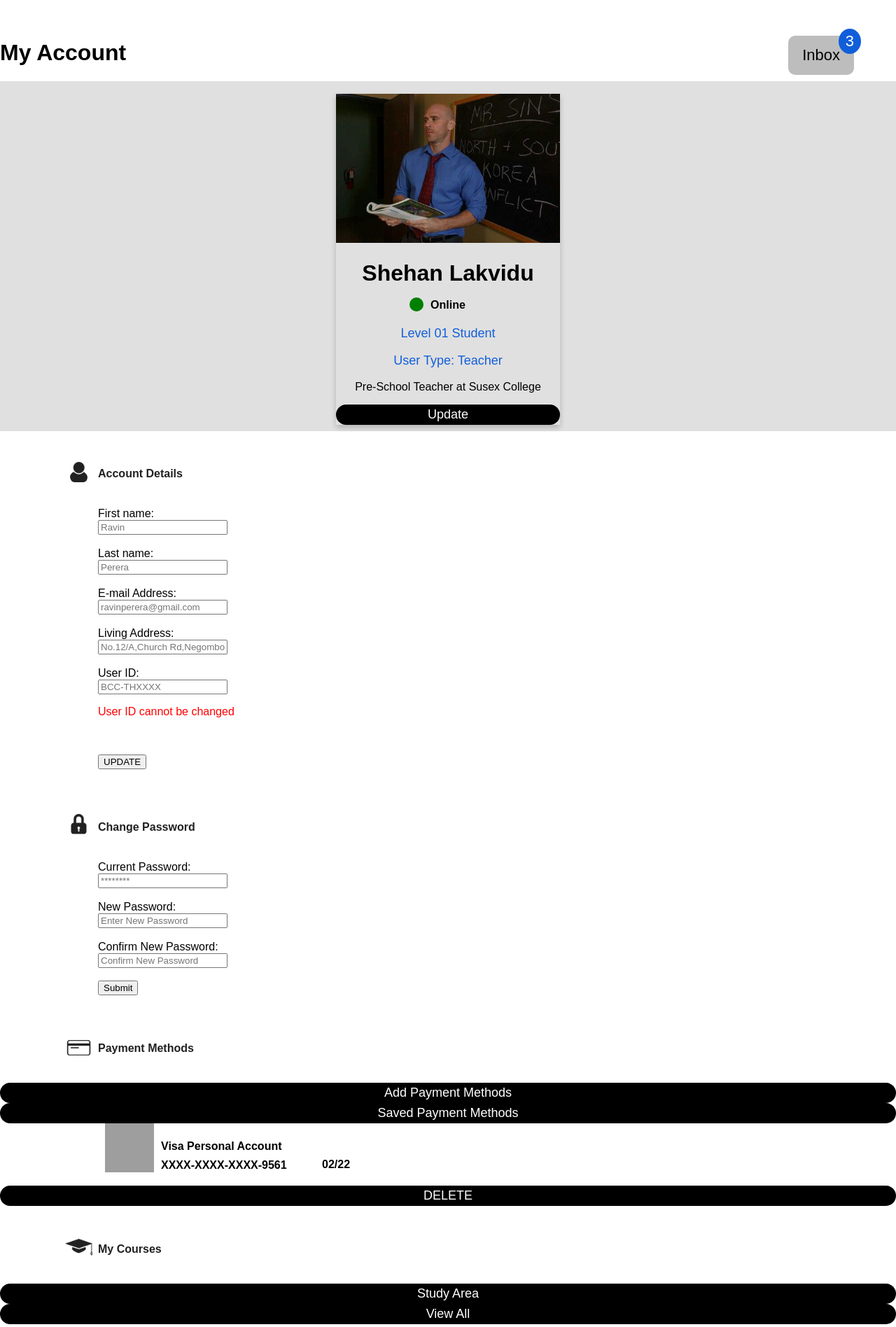
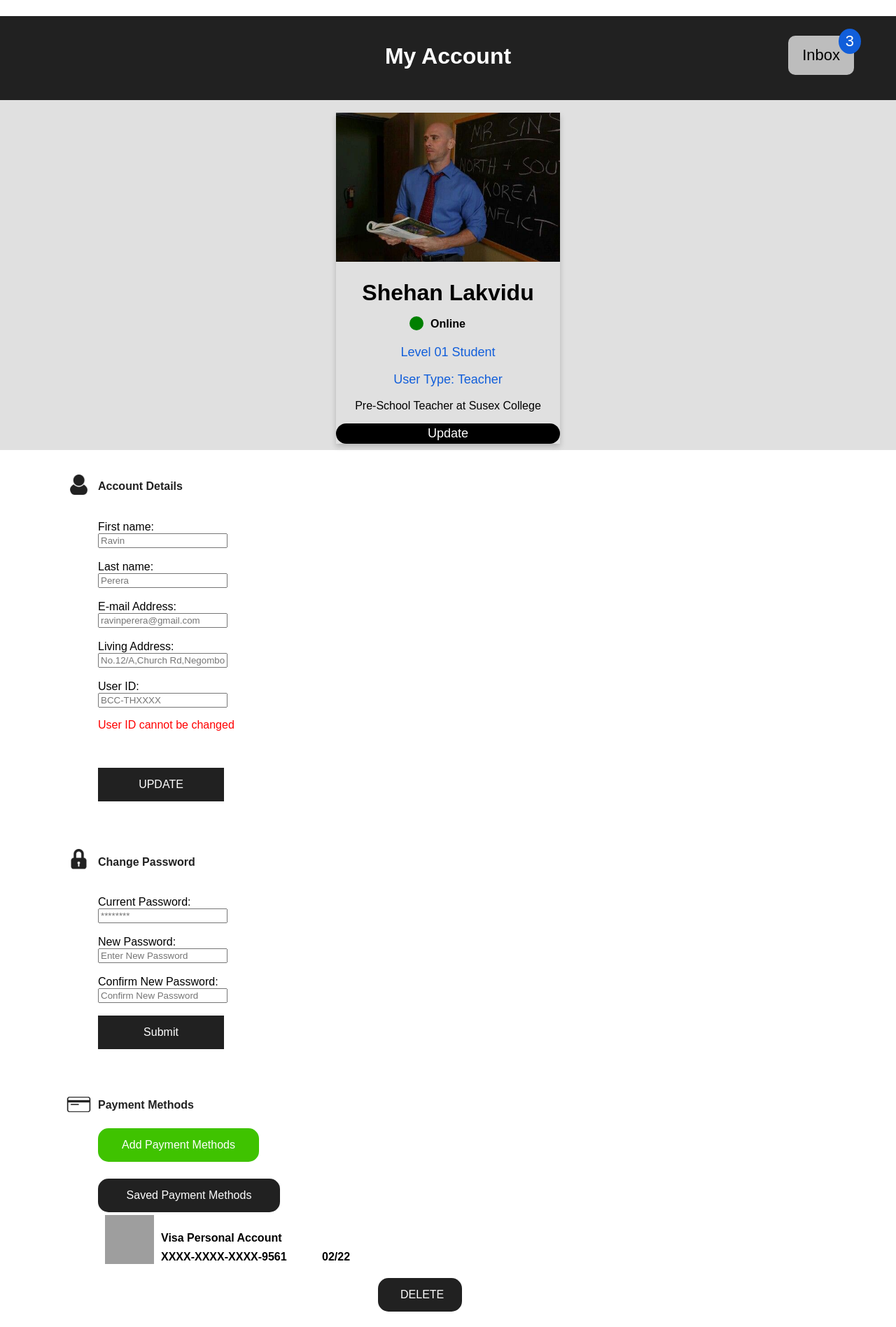
Before and after one commit to Chamaaah/SLIIT, a PHP site: page /myAccount.html in a window 1280 px wide; the page is wider, and only the part inside the window is pictured. Shown: the part 89-1985 px from the top of that part at 70% size. Run offline with PHP 8.4, Linux system fonts and the light colour scheme; grey boxes are pictures that could not be loaded.

Commit message:
Add files via upload

```diff
--- a/style/myAccount.css
+++ b/style/myAccount.css
@@ -1,3 +1,23 @@
+.Contentbanner {
+  background-color: #212121;
+  height: 120px;
+  margin-top: 5px;
+  border-radius: 0px;
+
+
+}
+
+.Contentbanner h1 {
+
+  left: 35px;
+  top: 108px;
+  text-align: center;
+  color: white;
+
+
+
+}
+
 .rec01{
     background-color: #E0E0E0;
     height: 500px;
@@ -85,3 +105,144 @@
     background-color: #115eda;
     color: white;
   }
+
+  .notificationTXT
+  {
+    color: silver;
+    float:right;
+
+    position: absolute;
+    right:40px;
+    top: 170px;
+    text-align: center;
+    border-radius: 10px;
+    padding: 15px 20px;
+  }
+
+  .buttonPayment {
+    background-color: #3fc300;
+    border: none;
+    color: white;
+    padding: 15px 32px;
+    text-align: center;
+    text-decoration: none;
+    display: inline-block;
+    font-size: 16px;
+    margin: 4px 2px;
+    cursor: pointer;
+    width: 230px;
+    margin-left: 140px;
+    margin-top: -20px;
+  }
+
+  .buttonPayment02 {
+    background-color: #212121;
+    border: none;
+    color: white;
+    padding: 15px 32px;
+    text-align: center;
+    text-decoration: none;
+    display: inline-block;
+    font-size: 16px;
+    margin: 4px 2px;
+    cursor: pointer;
+    width: 260px;
+    margin-left: 140px;
+    margin-top: 20px;
+  }
+
+  .buttonDelete {
+    background-color: #212121;
+    border: none;
+    color: white;
+    padding: 15px 32px;
+    text-align: center;
+    text-decoration: none;
+    display: inline-block;
+    font-size: 16px;
+    margin: 4px 2px;
+    cursor: pointer;
+    width: 120px;
+    margin-left: 540px;
+    margin-top: 0px;
+  }
+
+  .buttonStudy {
+    background-color: #3fc300;
+    border: none;
+    color: white;
+    padding: 15px 32px;
+    text-align: center;
+    text-decoration: none;
+    display: inline-block;
+    font-size: 16px;
+    margin: 4px 2px;
+    cursor: pointer;
+    width: 230px;
+    margin-left: 140px;
+    margin-top: -20px;
+  }
+
+  .buttonView {
+    background-color: #212121;
+    border: none;
+    color: white;
+    padding: 15px 32px;
+    text-align: center;
+    text-decoration: none;
+    display: inline-block;
+    font-size: 16px;
+    margin: 4px 2px;
+    cursor: pointer;
+    width: 140px;
+    margin-left: 140px;
+    margin-top: 20px;
+  }
+
+  .buttonEnroll {
+    background-color: #3fc300;
+    border: none;
+    color: white;
+    padding: 15px 32px;
+    text-align: center;
+    text-decoration: none;
+    display: inline-block;
+    font-size: 16px;
+    margin: 4px 2px;
+    cursor: pointer;
+    width: 120px;
+    margin-left: 540px;
+    margin-top: 0px;
+  }
+
+  .buttonCont {
+    background-color: #212121;
+    border: none;
+    color: white;
+    padding: 15px 32px;
+    text-align: center;
+    text-decoration: none;
+    display: inline-block;
+    font-size: 16px;
+    margin: 4px 2px;
+    cursor: pointer;
+    width: 180px;
+    margin-left: 540px;
+    margin-top: 0px;
+  }
+
+  .submitButton {
+    background-color: #212121;
+    border: none;
+    color: white;
+    padding: 15px 32px;
+    text-align: center;
+    text-decoration: none;
+    display: inline-block;
+    font-size: 16px;
+    margin: 4px 2px;
+    cursor: pointer;
+    width: 180px;
+    margin-left: 0px;
+    margin-top: 0px;
+  }
```
